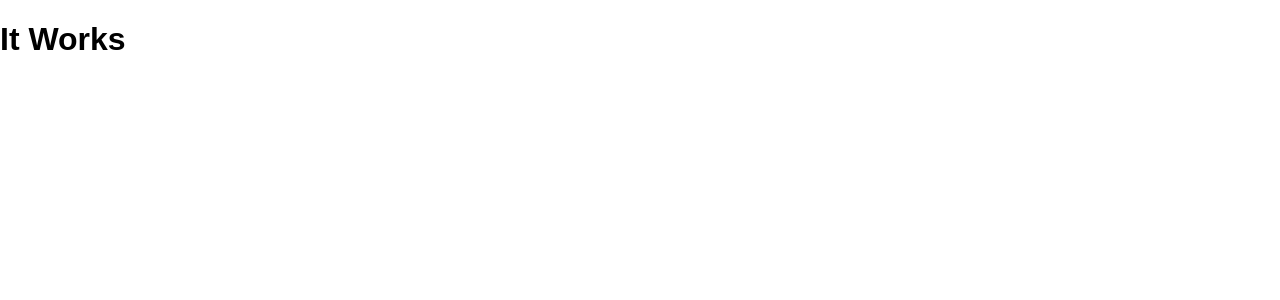
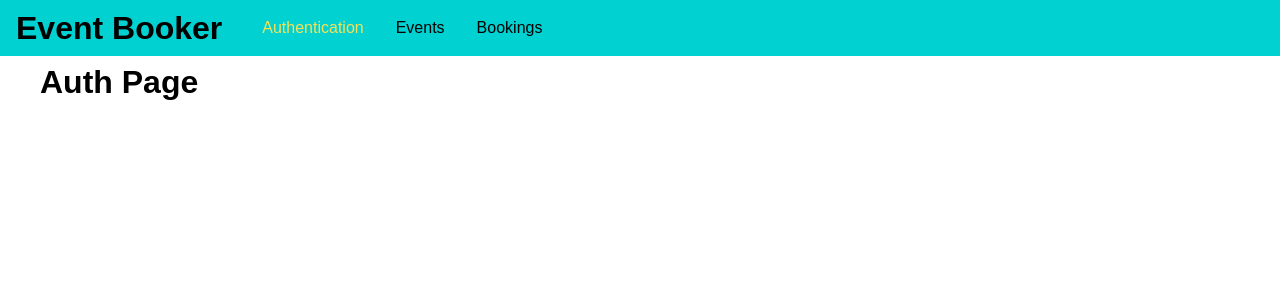
Before and after one commit to sid995/event-booking, a React (Create React App) app in the folder frontend/: page /auth in a window 1280 px wide. Shown: the top 300 px of the page. Built offline with nearby package versions, Linux system fonts and the light colour scheme.

Commit message:
created template for further development

```diff
--- a/frontend/src/App.css
+++ b/frontend/src/App.css
@@ -0,0 +1,3 @@
+.main-content {
+  margin: 4rem 2.5rem 0;
+}
--- a/frontend/src/App.js
+++ b/frontend/src/App.js
@@ -1,12 +1,32 @@
 import React, { Component } from 'react'
+import {
+  BrowserRouter as Router,
+  Redirect,
+  Route,
+  Switch
+} from 'react-router-dom'
 import './App.css'
+import MainNavigation from './components/Navigation/MainNavigation'
+import AuthPage from './pages/Auth'
+import BookingsPage from './pages/Bookings'
+import EventsPage from './pages/Events'
 
 class App extends Component {
   render() {
     return (
-      <div className="App">
-        <h1>It Works</h1>
-      </div>
+      <Router>
+        <React.Fragment>
+          <MainNavigation />
+          <main className="main-content">
+            <Switch>
+              <Redirect from="/" to="/auth" exact />
+              <Route path="/auth" component={AuthPage} />
+              <Route path="/events" component={EventsPage} />
+              <Route path="/bookings" component={BookingsPage} />
+            </Switch>
+          </main>
+        </React.Fragment>
+      </Router>
     )
   }
 }
--- /dev/null
+++ b/frontend/src/components/Navigation/MainNavigation.css
@@ -0,0 +1,43 @@
+.main-navigation {
+  position: fixed;
+  left: 0;
+  top: 0;
+  width: 100%;
+  height: 3.5rem;
+  background: #01d1d1;
+  padding: 0 1rem;
+  display: flex;
+  align-items: center;
+}
+
+.main-navigation__logo h1 {
+  margin: 0;
+  font-size: 1.5rem;
+}
+
+.main-navigation__items {
+  margin-left: 1.5rem;
+}
+
+.main-navigation__items ul {
+  padding: 0;
+  display: flex;
+  list-style: none;
+  padding: 0;
+  margin: 0;
+}
+
+.main-navigation__items li {
+  margin: 0 1rem;
+}
+
+.main-navigation__items a {
+  text-decoration: none;
+  color: #000000;
+}
+
+.main-navigation__items a:hover,
+.main-navigation__items a:active,
+.main-navigation__items a.active {
+  color: #f8e254;
+}
--- /dev/null
+++ b/frontend/src/components/Navigation/MainNavigation.js
@@ -0,0 +1,28 @@
+import React from 'react'
+import { NavLink } from 'react-router-dom'
+import './MainNavigation.css'
+
+const MainNavigation = props => {
+  return (
+    <header className="main-navigation">
+      <div className="main-naviation__logo">
+        <h1>Event Booker</h1>
+      </div>
+      <nav className="main-navigation__items">
+        <ul>
+          <li>
+            <NavLink to="/auth">Authentication</NavLink>
+          </li>
+          <li>
+            <NavLink to="/events">Events</NavLink>
+          </li>
+          <li>
+            <NavLink to="/bookings">Bookings</NavLink>
+          </li>
+        </ul>
+      </nav>
+    </header>
+  )
+}
+
+export default MainNavigation
--- /dev/null
+++ b/frontend/src/pages/Auth.js
@@ -0,0 +1,13 @@
+import React, { Component } from 'react'
+
+class AuthPage extends Component {
+  render() {
+    return (
+      <div>
+        <h1>Auth Page</h1>
+      </div>
+    )
+  }
+}
+
+export default AuthPage
--- /dev/null
+++ b/frontend/src/pages/Bookings.js
@@ -0,0 +1,13 @@
+import React, { Component } from 'react'
+
+class BookingsPage extends Component {
+  render() {
+    return (
+      <div>
+        <h1>Bookings Page</h1>
+      </div>
+    )
+  }
+}
+
+export default BookingsPage
--- /dev/null
+++ b/frontend/src/pages/Events.js
@@ -0,0 +1,13 @@
+import React, { Component } from 'react'
+
+class EventsPage extends Component {
+  render() {
+    return (
+      <div>
+        <h1>Events Page</h1>
+      </div>
+    )
+  }
+}
+
+export default EventsPage
```
